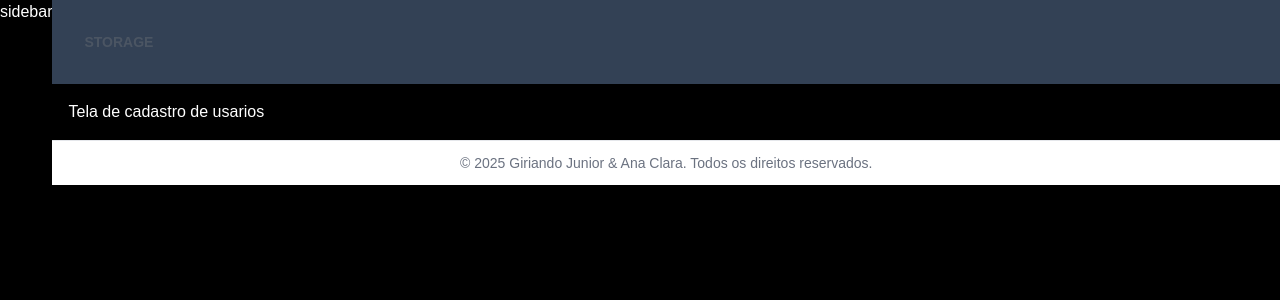
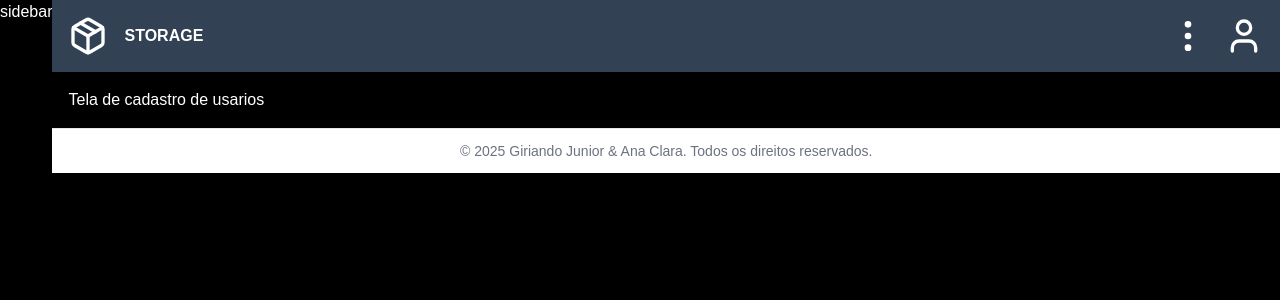
Before and after one commit to girlando-junior/storage-web-app, a Next.js app: page /cadastro-usuarios in a window 1280 px wide. Shown: the top 300 px of the page. Built offline with nearby package versions, Linux system fonts and the light colour scheme.

Commit message:
finalizando header

```diff
--- a/package.json
+++ b/package.json
@@ -9,6 +9,9 @@
     "lint": "eslint"
   },
   "dependencies": {
+    "@fortawesome/fontawesome-svg-core": "^7.1.0",
+    "@fortawesome/free-solid-svg-icons": "^7.1.0",
+    "@fortawesome/react-fontawesome": "^3.1.0",
     "@radix-ui/react-slot": "^1.2.3",
     "class-variance-authority": "^0.7.1",
     "clsx": "^2.1.1",
@@ -16,6 +19,7 @@
     "next": "15.5.4",
     "react": "19.1.0",
     "react-dom": "19.1.0",
+    "react-icons": "^5.5.0",
     "tailwind-merge": "^3.3.1",
     "tailwindcss-animate": "^1.0.7"
   },
--- a/src/app/components/organisms/Header.tsx
+++ b/src/app/components/organisms/Header.tsx
@@ -1,8 +1,21 @@
+import { Package } from "lucide-react";
+
+import { User } from "lucide-react";
+import { MoreVertical } from "lucide-react";
+
 export default function Header() {
   return (
-    <div className="bg-[var(--color-primary)] p-[16px] flex items-center justify-between">
-      <div className="flex items-center p-4 gap-2 text-sm text-gray-600">
-        <h1 className="font-bold">STORAGE</h1>
+    <div className="bg-[var(--color-primary)] p-[16px] flex items-center">
+      <div className="flex items-center justify-between w-full">
+        <div className="flex items-center gap-4">
+          <Package size={40} />
+          <h1 className="font-bold">STORAGE</h1>
+        </div>
+
+        <div className="flex items-center gap-4">
+          <MoreVertical size={40} />
+          <User size={40} />
+        </div>
       </div>
     </div>
   );
--- a/src/app/globals.css
+++ b/src/app/globals.css
@@ -12,6 +12,7 @@
   :root {
     --color-primary: #334155;
     --color-secundary: #ffffff;
+    --color-primary-footer: #F8FAFC;
     --background: 0 0% 100%;
     --foreground: 222.2 84% 4.9%;
     --card: 0 0% 100%;
```
Also changed, not shown: 1 other file (tests, documents, lock files or other folders).
